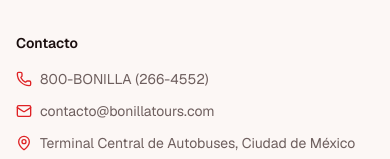
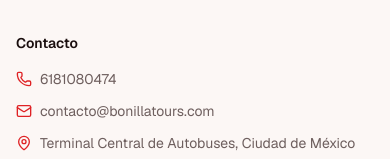
Before and after one commit to r34335132-lang/bonillawww, a Next.js app: page /checkout/success in a window 390 px wide. Shown: the part 1720-1879 px from the top of the page. Built offline with nearby package versions, Linux system fonts and the light colour scheme.

Commit message:
Update contact phone number in footer component

```diff
--- a/components/footer.tsx
+++ b/components/footer.tsx
@@ -92,7 +92,7 @@ export function Footer() {
             <ul className="space-y-3 text-sm">
               <li className="flex items-center gap-2 text-muted-foreground">
                 <Phone className="h-4 w-4 text-primary" />
-                <span>800-BONILLA (266-4552)</span>
+                <span>6181080474</span>
               </li>
               <li className="flex items-center gap-2 text-muted-foreground">
                 <Mail className="h-4 w-4 text-primary" />
```
